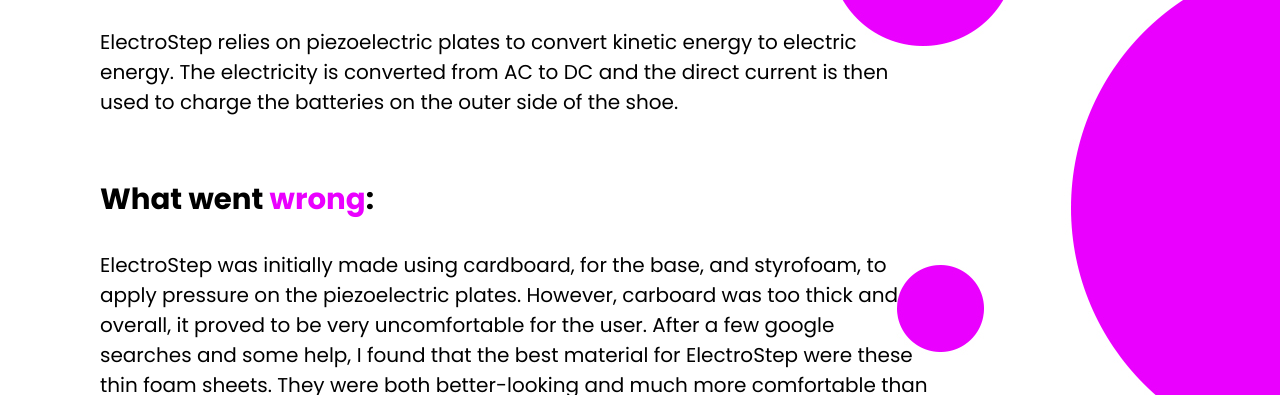
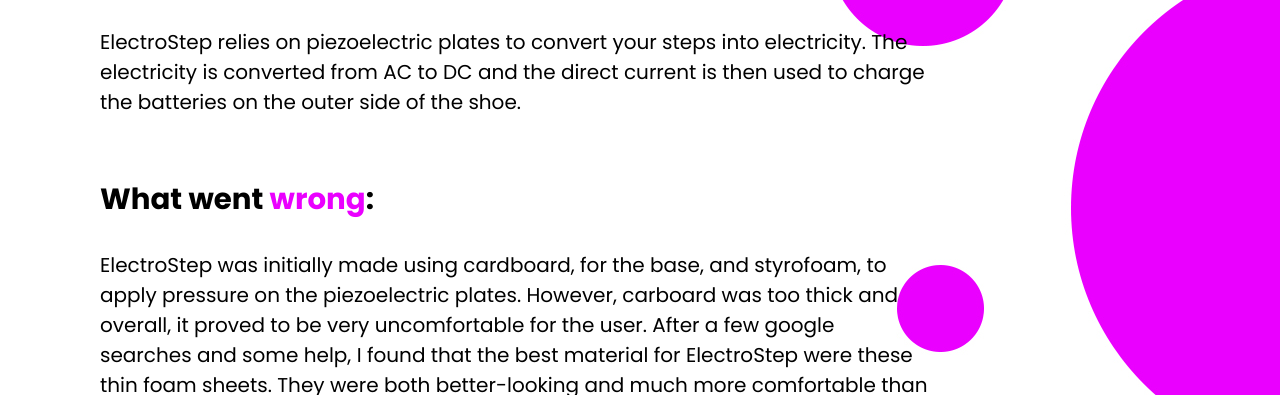
Before and after one commit to ElectroStep/ElectroStep.github.io, a plain HTML site: page the-project.html in a window 1280 px wide. Shown: the part 405-800 px from the top of the page. Drawn offline with Linux system fonts and the light colour scheme.

Commit message:
Update the-project.html

```diff
--- a/the-project.html
+++ b/the-project.html
@@ -29,7 +29,7 @@
             <div class="aboutTitle">
                 <h3>How <span>ElectroStep</span> works?</h3>
             </div>
-            <p2>ElectroStep relies on piezoelectric plates to convert kinetic energy to electric energy. The electricity is  converted from AC to DC and the direct current is then used to charge the batteries on the outer side of the shoe.</p2>
+            <p2>ElectroStep relies on piezoelectric plates to convert your steps into electricity. The electricity is  converted from AC to DC and the direct current is then used to charge the batteries on the outer side of the shoe.</p2>
             <div class="aboutTitle">
                 <h3>What went <span>wrong</span>:</h3>
             </div>
```
